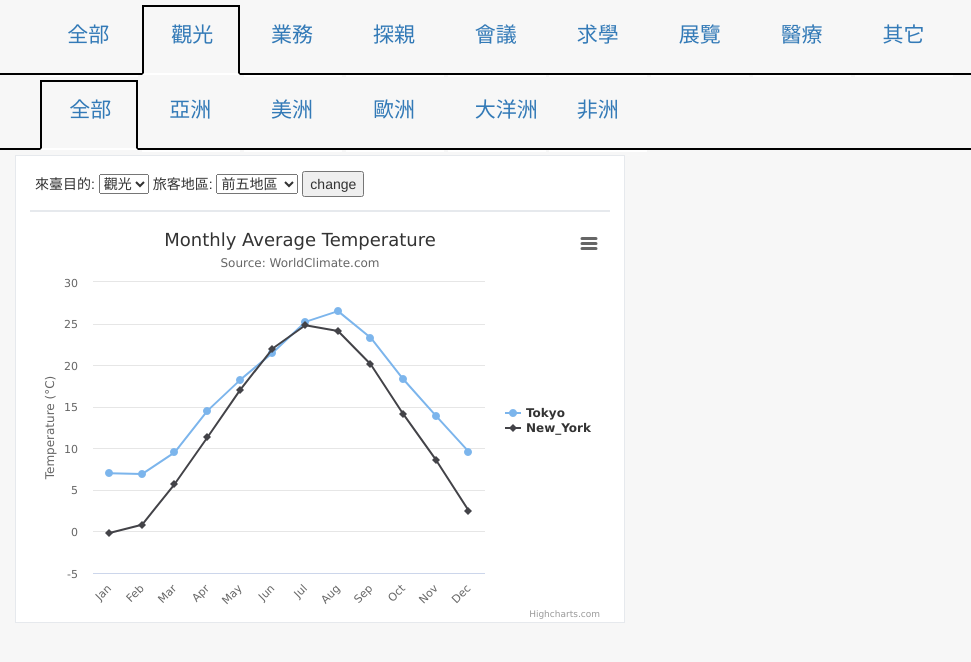
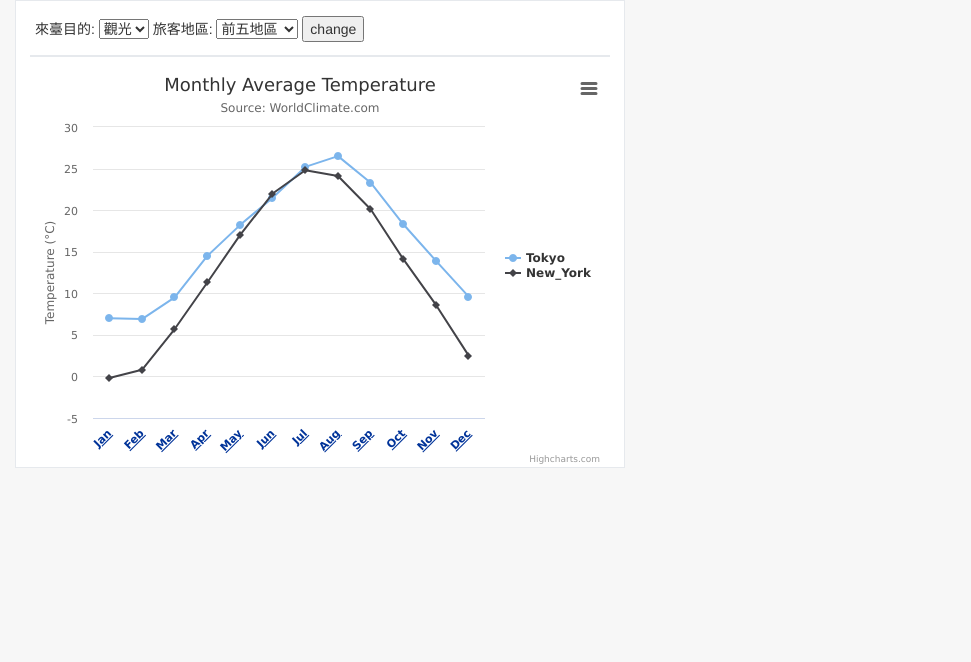
Before and after one commit to qiubite31/tw_visitor, a Django app: page /visitors/ in a window 1280 px wide. Shown: the top 662 px of the page, without its empty margins (0-971 px from the left). Run offline with Django 3.2, Linux system fonts and the light colour scheme; some libraries are stand-ins or nearby versions.

Commit message:
simple front end version

```diff
--- a/visitors/static/visitors/main.css
+++ b/visitors/static/visitors/main.css
@@ -1,7 +1,7 @@
 body {
     background-color: #F7F7F7;
 }
-#header nav {
+/*#header nav {
     height: 5em;
     width: 100%;
     margin-top: 5px;
@@ -23,24 +23,21 @@ li.active {
 }
 li:hover {
     cursor: pointer;
-}
+}*/
 li a {
     font-size: 1.5em;
-    font-family: "Helvetica Neue", Roboto, Arial, "Droid Sans", sans-serif;
+    font-family: 微軟正黑體, "Helvetica Neue", Roboto, Arial, "Droid Sans", sans-serif;
     /*font-family: 微軟正黑體, Arial, Helvetica, sans-serif;*/
     line-height: 2.7em;
     padding-left: 1.3em;
 
 }
-
 .panel-block {
     border: 1px solid #E6E9ED;
     background-color: #FFFFFF;
     padding-top: 1em;
     padding-left: 1em;
     padding-right: 1em;
-
-
 }
 .chart-option {
     height: 3em;
@@ -48,6 +45,17 @@ li a {
     padding: 1px 5px 6px;
     margin-bottom: 10px;
 }
-#chart-container {
-    /*margin: 1em;*/
+/*.dropdown.area {
+    float: left;
 }
+.dropdown.area a {
+    font-size: 1em;
+}
+.dropdown-menu {
+    width: 5em;
+    min-width: 5em;
+}
+
+.dropdown.area li {
+    height: 1em;
+}*/
--- a/visitors/templates/visitors/index.html
+++ b/visitors/templates/visitors/index.html
@@ -8,13 +8,15 @@
         <script src="https://code.jquery.com/jquery-3.1.0.min.js"></script>
         <script src="https://maxcdn.bootstrapcdn.com/bootstrap/3.3.7/js/bootstrap.min.js"></script>
         <script src="https://code.highcharts.com/highcharts.js"></script>
+        <!--<script src="https://code.highcharts.com/stock/highstock.js"></script>-->
         <script src="https://code.highcharts.com/modules/exporting.js"></script>
+        <script src="https://code.highcharts.com/modules/drilldown.js"></script>
         <script src="{% static 'visitors/app.js' %}"></script>
         <link rel="stylesheet" href="https://maxcdn.bootstrapcdn.com/bootstrap/3.3.7/css/bootstrap.min.css">
         <link rel="stylesheet" href="{% static 'visitors/main.css' %}">
     </head>
     <body>
-        <header id="header">
+        <!--<header id="header">
             <nav class="purpose">
                 <ul>
                     <li><a href="#" data-purpose="All">全部</a></li>
@@ -40,7 +42,7 @@
                     <li><a href="#" data-purpose="非洲地區">非洲</a></li>
                 </ul>
             </nav>
-        </header>
+        </header><--></-->
         <section class="col-lg-6 col-xs-12 col-sm-12">
             <div class="panel-block">
                 <div class='chart-option'>
@@ -55,6 +57,22 @@
                         <option value="醫療">醫療</option>
                         <option value="其它">其它</option>
                     </select>
+                    <!--<div class="dropdown area">
+                    <button class="btn btn-default btn-xs dropdown-toggle" type="button" id="dropdownMenu1" data-toggle="dropdown">
+                        --目的
+                        <span class="caret"></span>
+                    </button>
+                    <ul class="dropdown-menu" aria-labelledby="dropdownMenu1">
+                            <li><a href="#">觀光</a></li>
+                            <li><a href="#">業務</a></li>
+                            <li><a href="#">探親</a></li>
+                            <li><a href="#">會議</a></li>
+                            <li><a href="#">求學</a></li>
+                            <li><a href="#">展覽</a></li>
+                            <li><a href="#">醫療</a></li>
+                            <li><a href="#">其它</a></li>
+                    </ul>
+                    </div>-->
                     <span>旅客地區: </span>
                     <select class="area">
                         <option value="Top5">前五地區</option>
@@ -73,6 +91,5 @@
             </div>
 
         </section>
-
     </body>
 </html>
```
